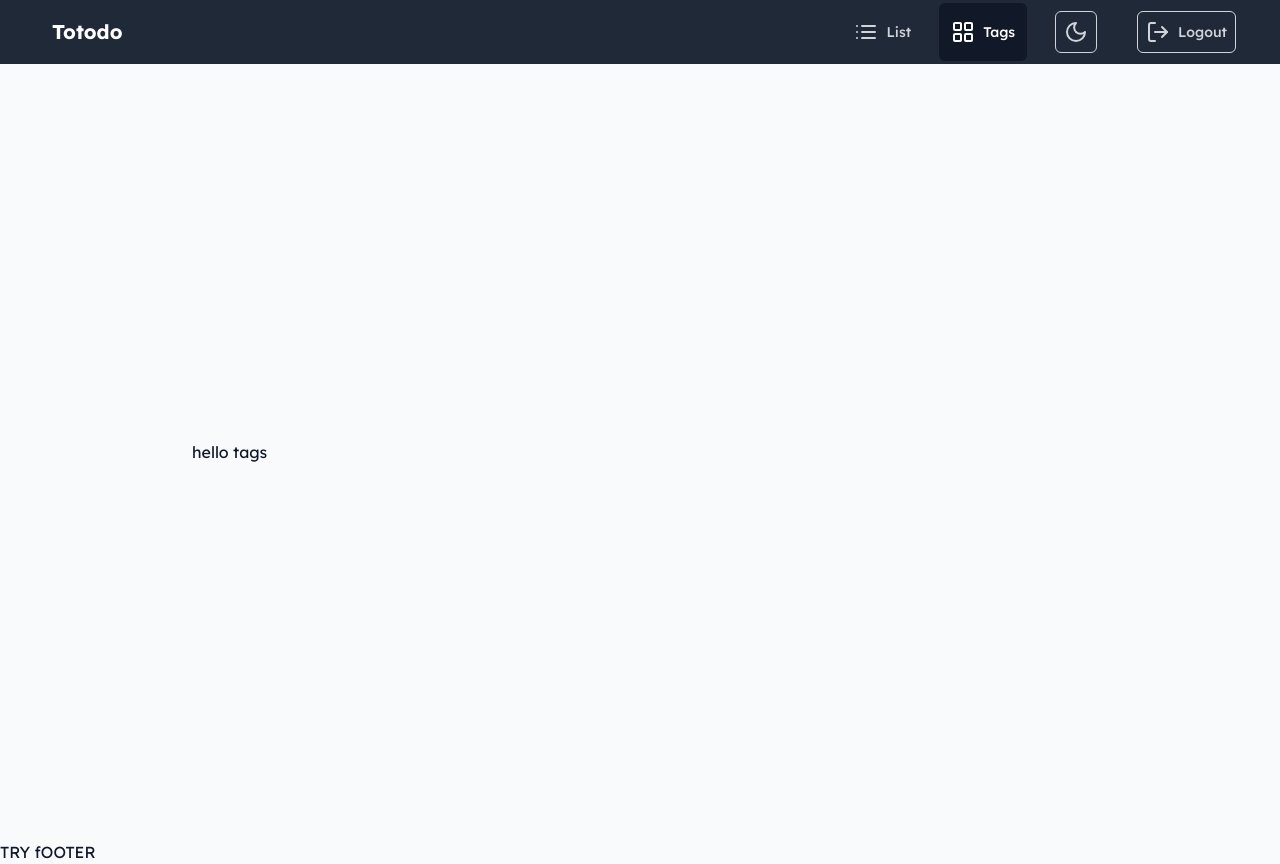
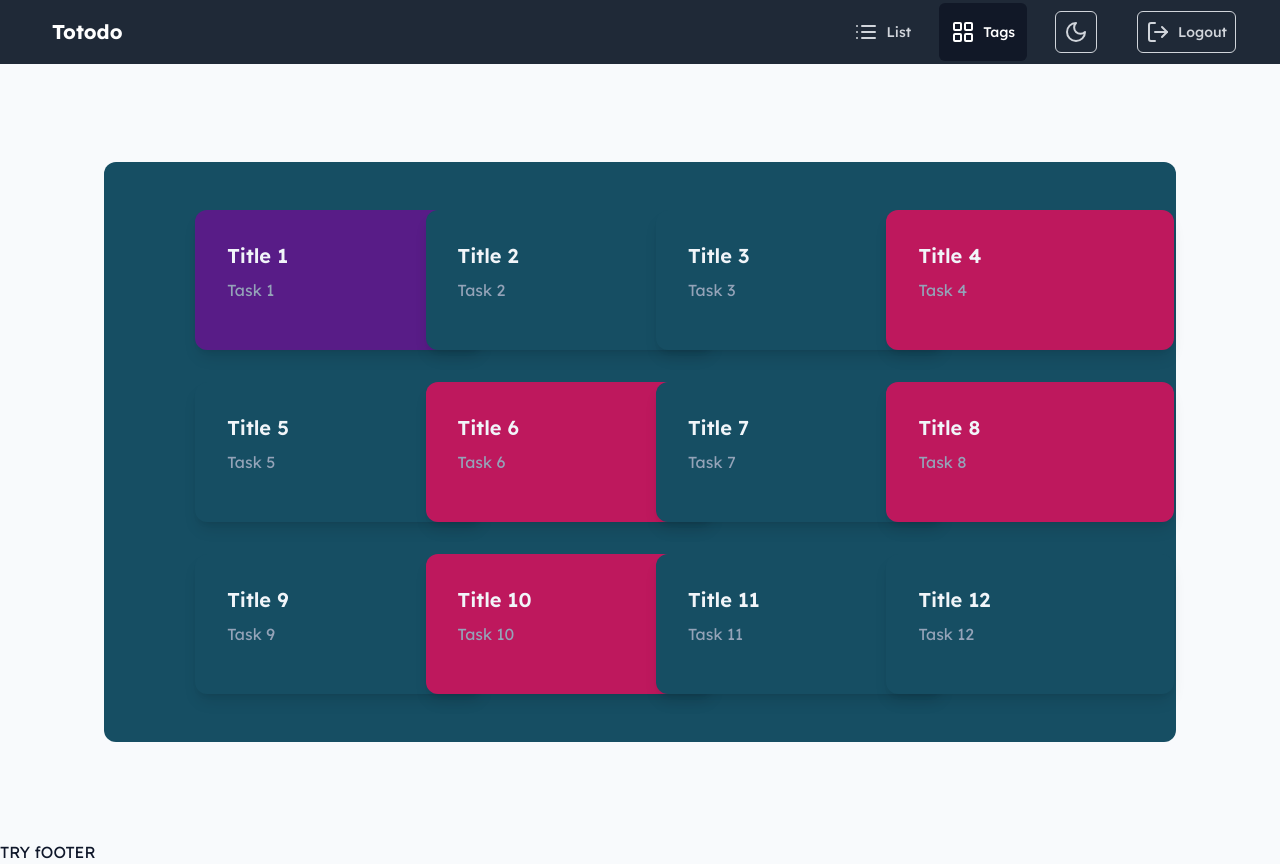
Before and after one commit to TomasinoWeb/webtech-crash-course, a Next.js app: page /tags in a window 1280 px wide. Built offline with nearby package versions, Linux system fonts and the light colour scheme.

Commit message:
Dashboard: List of Tags

```diff
--- /dev/null
+++ b/src/pages/components/card.tsx
@@ -0,0 +1,81 @@
+import React, { useEffect, useState } from 'react';
+
+// Function to shuffle an array
+const shuffleArray = (
+  array: Array<'pink' | 'cyan' | 'purple' | 'lime'>,
+): Array<'pink' | 'cyan' | 'purple' | 'lime'> => {
+  const shuffledArray = [...array];
+  for (let i = shuffledArray.length - 1; i > 0; i--) {
+    const j = Math.floor(Math.random() * (i + 1));
+    [shuffledArray[i], shuffledArray[j]] = [shuffledArray[j], shuffledArray[i]];
+  }
+  return shuffledArray;
+};
+
+// Function to generate a sequence ensuring no two adjacent colors are the same
+const generateColorSequence = (
+  colors: Array<'pink' | 'cyan' | 'purple' | 'lime'>,
+  count: number,
+): Array<'pink' | 'cyan' | 'purple' | 'lime'> => {
+  const sequence: Array<'pink' | 'cyan' | 'purple' | 'lime'> = [];
+  let prevColor = null;
+
+  for (let i = 0; i < count; i++) {
+    let color;
+    do {
+      color = colors[Math.floor(Math.random() * colors.length)];
+    } while (color === prevColor);
+    sequence.push(color);
+    prevColor = color;
+  }
+
+  return sequence;
+};
+
+const colorVariants: Array<'pink' | 'cyan' | 'purple' | 'lime'> = [
+  'pink',
+  'cyan',
+  'purple',
+  'lime',
+];
+
+const colorClasses = {
+  pink: 'bg-pink-700',
+  cyan: 'bg-cyan-900',
+  purple: 'bg-purple-900',
+  lime: 'bg-lime-900',
+};
+
+interface CardProps {
+  title: string;
+  task: string;
+  index: number;
+}
+
+const Card: React.FC<CardProps> = ({ title, task, index }) => {
+  const [colorSequence, setColorSequence] = useState<
+    Array<'pink' | 'cyan' | 'purple' | 'lime'>
+  >([]);
+
+  useEffect(() => {
+    // Generate the color sequence when the component mounts
+    const shuffledColors = shuffleArray(colorVariants);
+    setColorSequence(generateColorSequence(shuffledColors, 10));
+  }, []);
+
+  // Use the index to select the color from the sequence
+  const colorVariant = colorSequence[index % colorSequence.length];
+
+  return (
+    <div
+      className={`w-72 rounded-xl shadow-lg ${colorClasses[colorVariant]} p-4`}
+    >
+      <div className="p-4">
+        <h2 className="mb-2 text-xl font-semibold text-slate-100">{title}</h2>
+        <p className="mb-4 text-slate-400">{task}</p>
+      </div>
+    </div>
+  );
+};
+
+export default Card;
--- a/src/pages/layouts/layout.tsx
+++ b/src/pages/layouts/layout.tsx
@@ -7,7 +7,7 @@ function Layout({ children }: { children: React.ReactNode }) {
       <Navbar />
       <div className="flex min-h-screen flex-col">
         <main className="flex grow items-center justify-center px-4 sm:px-6 md:px-8 lg:px-12 xl:px-16">
-          <div className="w-full max-w-4xl">{children}</div>
+          <div className="w-full">{children}</div>
         </main>
         <Footer />
       </div>
--- a/src/pages/tags/index.tsx
+++ b/src/pages/tags/index.tsx
@@ -1,5 +1,31 @@
+import Card from '../components/card';
 import Layout from '../layouts/layout';
 
+const cardData = [
+  { id: 1, title: 'Title 1', task: 'Task 1' },
+  { id: 2, title: 'Title 2', task: 'Task 2' },
+  { id: 3, title: 'Title 3', task: 'Task 3' },
+  { id: 4, title: 'Title 4', task: 'Task 4' },
+  { id: 5, title: 'Title 5', task: 'Task 5' },
+  { id: 6, title: 'Title 6', task: 'Task 6' },
+  { id: 7, title: 'Title 7', task: 'Task 7' },
+  { id: 8, title: 'Title 8', task: 'Task 8' },
+  { id: 9, title: 'Title 9', task: 'Task 9' },
+  { id: 10, title: 'Title 10', task: 'Task 10' },
+  { id: 11, title: 'Title 11', task: 'Task 11' },
+  { id: 12, title: 'Title 12', task: 'Task 12' },
+];
+
 export default function Tags() {
-  return <Layout>hello tags</Layout>;
+  return (
+    <Layout>
+      <div className=" m-10  flex  flex-wrap items-center justify-center gap-4 rounded-xl bg-cyan-900 py-10">
+        {cardData.map((card) => (
+          <div key={card.id} className="w-full p-2 sm:w-1/2 md:w-1/3 lg:w-1/5">
+            <Card title={card.title} task={card.task} index={card.id} />
+          </div>
+        ))}
+      </div>
+    </Layout>
+  );
 }
```
